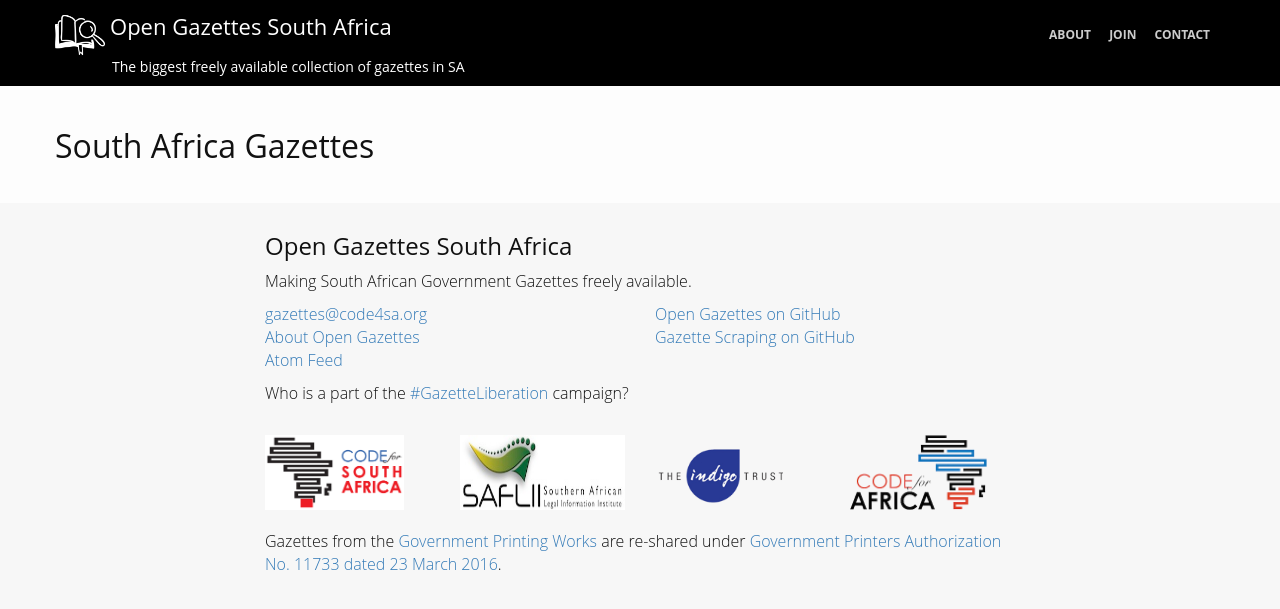
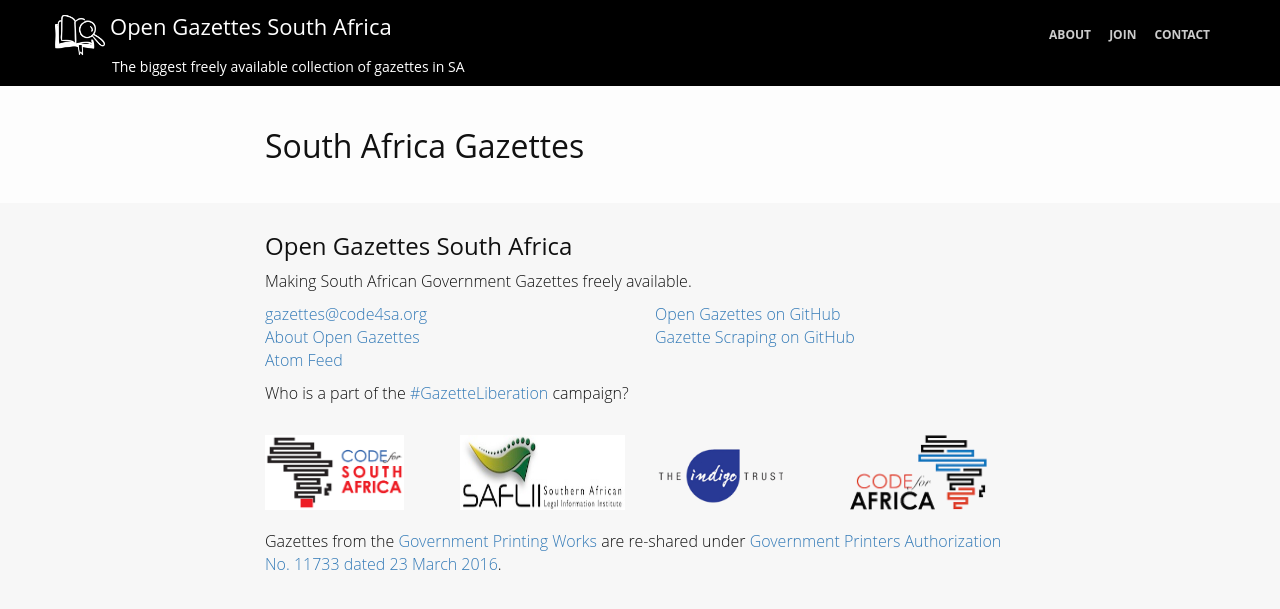
Before and after one commit to OpenUpSA/opengazettes, a Jekyll site: the page built from _gazettes/ZA/index.md, in a window 1280 px wide. Shown: the top 609 px of the page. Built offline with Jekyll 4.4.1, drawn with Linux system fonts in a browser that asks for light colours.

Commit message:
add join form, add container col's for gazettes layouts

```diff
--- a/_layouts/jurisdiction.html
+++ b/_layouts/jurisdiction.html
@@ -1,6 +1,8 @@
 ---
 layout: default
 ---
+
+<div class="col-md-8 col-md-offset-2">
     <article class="year">
 
       <header class="post-header">
@@ -17,3 +19,4 @@
       </div>
 
     </article>
+</div>
--- a/_layouts/year.html
+++ b/_layouts/year.html
@@ -1,6 +1,7 @@
 ---
 layout: default
 ---
+<div class="col-md-8 col-md-offset-2">
     <article class="jurisdiction">
 
       <header class="post-header">
@@ -32,3 +33,4 @@
       </footer>
 
     </article>
+</div>
```
Also changed, not shown: join.html (+1 -7 lines). Lines whose indentation alone changed are shown as unchanged.
